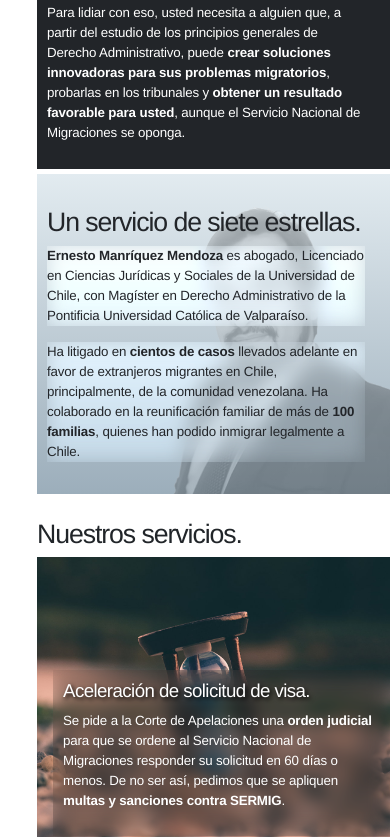
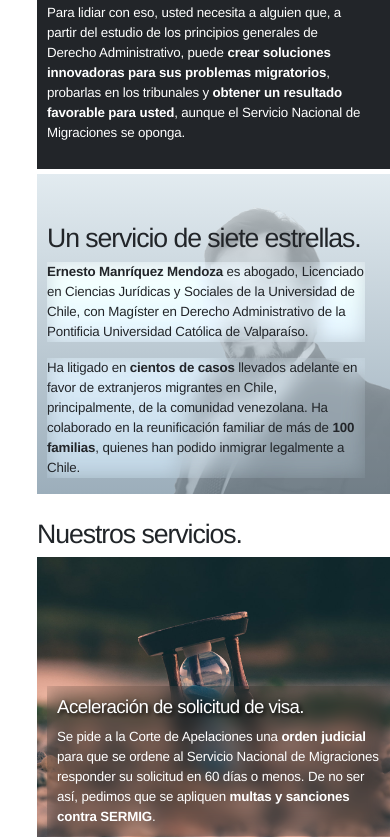
Before and after one commit to AlcioneSC/alcionesc.github.io, a website: page index.html in a window 390 px wide. Shown: the part 940-1780 px from the top of the page. Drawn offline with Linux system fonts and the light colour scheme; a web font is replaced by a local one.

Commit message:
Finetuning: el bugfix producía varios efectos indeseados, todos corregidos. Ajustes finos a mSquare

```diff
--- a/scss/imports/_landing.scss
+++ b/scss/imports/_landing.scss
@@ -86,12 +86,13 @@ main {
         }
         .presentationMainCard {
             grid-column: span 4;
+            padding-top: 26px;
+            min-height: 340px;
             display: flex;
             flex-direction: row;
             position: relative;
             background-image: $gradientPlain;
             width: 100%;
-            min-height: 360px;
             .presentationImageCard {
                 position: absolute;
                 right: 0px;
@@ -104,19 +105,12 @@ main {
             }
             .presentationTextCard {
                 position: relative;
-                top: 26px;
                 width: calc(100% - 240px);
-                height: 90%;
                 left: $margin;
                 color: $bs-dark;
                 p {
                     -webkit-backdrop-filter: blur(10px) brightness(120%);
                     backdrop-filter: blur(10px) brightness(120%);
-                }
-                .presentationMainTitle {
-                    h2 {
-                        color: $bs-dark;
-                    }
                 }
             }
         }
@@ -128,17 +122,20 @@ main {
         .mSquare {
             @include backgroundGen();
             color: white;
-            padding: 1em;
+            padding: 0 0 $margin $margin;
             min-height: 400px;
             position: relative;
             grid-column: span 3;
             div {
                 position: absolute;
                 bottom: 0;
-                padding: $margin;
+                padding: $vmargin;
                 @include mainBlur();
                 > h3 {
                     text-shadow: 2px 2px 4px black;
+                }
+                > p {
+                    margin: 0;
                 }
             }
         }
--- a/scss/imports/_media.scss
+++ b/scss/imports/_media.scss
@@ -43,7 +43,6 @@
                 gap: 5px;
                 .socialSpan {
                     .socialNetwork {
-                        align-items:flex-start;
                         img {
                             width: 32px;
                             height: 32px;
@@ -71,7 +70,7 @@
                     }
                     .presentationTextCard {
                         left: $mobMargin;
-                        top: 0;
+                        bottom: 0;
                         width: 90%;
                         align-self: flex-end;
                     }
@@ -83,6 +82,7 @@
                     grid-column: span 6;
                     min-height: 280px;
                     div {
+                        left: $mobMargin;
                         padding: $mobMargin;
                     }
                 }
```
Also changed, not shown: css/style.css, 1 other file.
